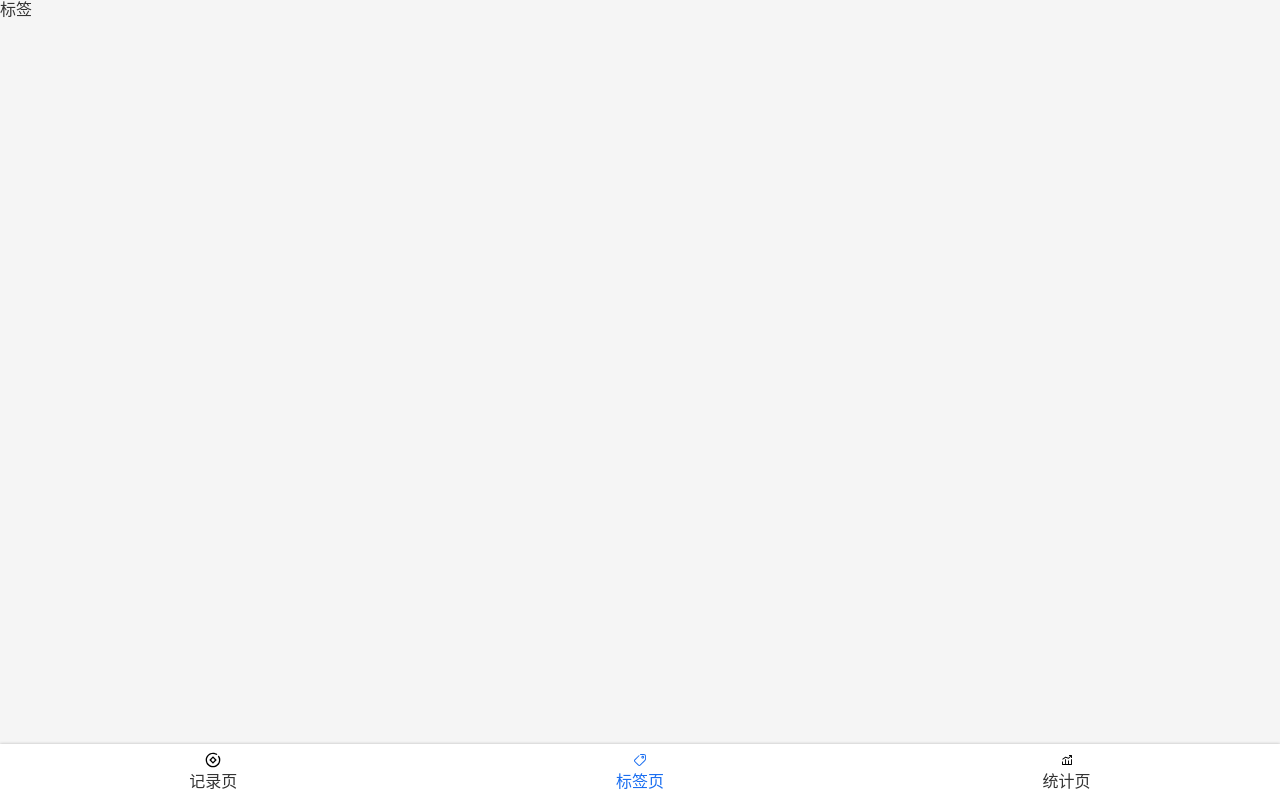
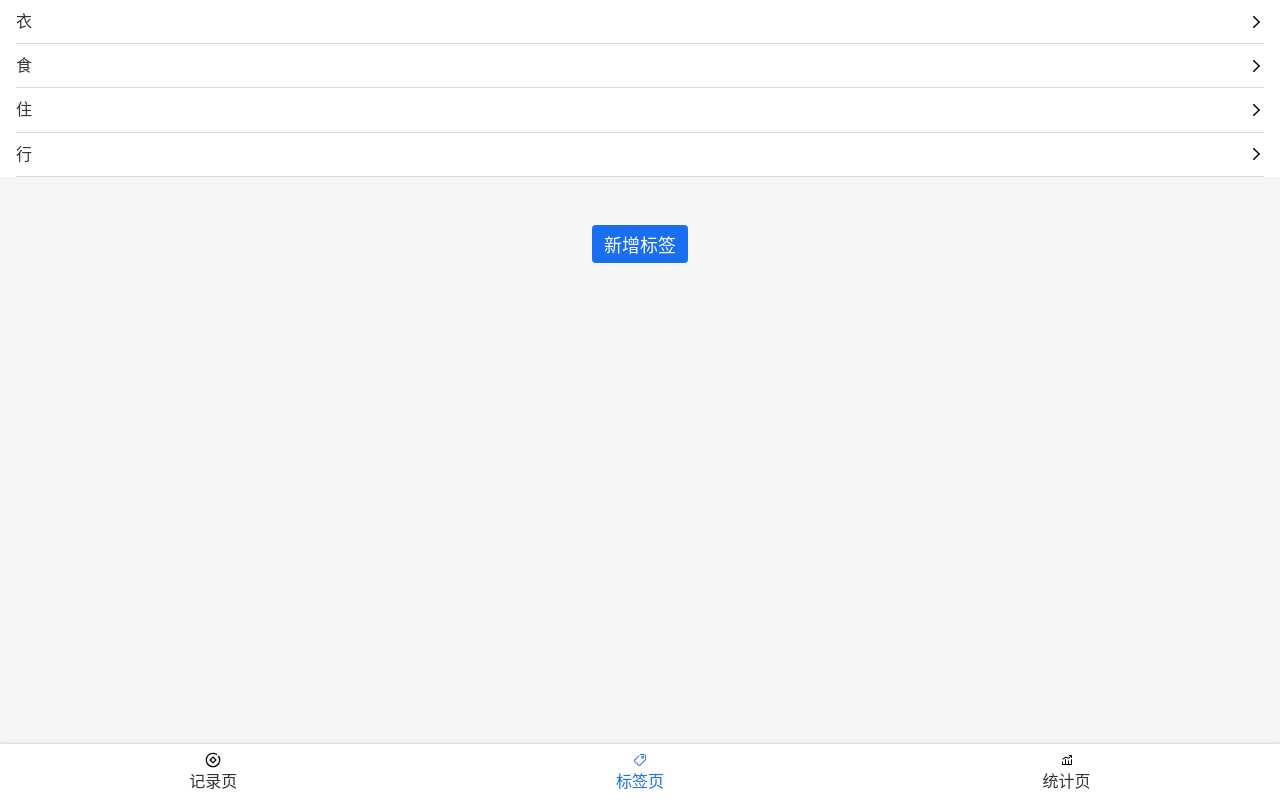
Before and after one commit to zheng013/morney-r, a React app: page /labels in a window 1280 px wide. Built offline with nearby package versions, Linux system fonts and the light colour scheme.

Commit message:
基本完成labels组件的样式

```diff
--- a/src/App.scss
+++ b/src/App.scss
@@ -54,3 +54,8 @@ button {
   height: 1em;
   width: 1em;
 }
+.oneline {
+  white-space: nowrap;
+  overflow: hidden;
+  text-overflow: ellipsis;
+}
--- a/src/views/Label.tsx
+++ b/src/views/Label.tsx
@@ -2,12 +2,57 @@ import Layout from "components/Layout";
 import React from "react";
 import styled from "styled-components";
 import { useTags } from "hooks/useTags";
+import Icon from "components/Icon";
 
-const LabelWrapper = styled.main``;
+const LabelWrapper = styled.div`
+  font-size: 16px;
+  background: #fff;
+  > ol {
+    padding: 0 16px;
+    > li {
+      display: flex;
+      justify-content: space-between;
+      align-items: center;
+      padding: 12px 0;
+      border-bottom: 1px solid #d9d9d9;
+    }
+  }
+`;
+
+const Button = styled.button`
+  font-size: 18px;
+  border: none;
+  padding: 6px 12px;
+  background: #1a6ef0;
+  border-radius: 4px;
+  color: #fff;
+`;
+const CenterSpace = styled.div`
+  display: flex;
+  justify-content: center;
+  align-items: center;
+  margin-top: 48px;
+`;
 
 const Label: React.FC = () => {
   const { tags, setTags } = useTags();
-  return <Layout>标签</Layout>;
+  return (
+    <Layout>
+      <LabelWrapper>
+        <ol>
+          {tags.map((tag) => (
+            <li key={tag}>
+              <span>{tag}</span>
+              <Icon name="right" />
+            </li>
+          ))}
+        </ol>
+      </LabelWrapper>
+      <CenterSpace>
+        <Button>新增标签</Button>
+      </CenterSpace>
+    </Layout>
+  );
 };
 
 export default Label;
```
